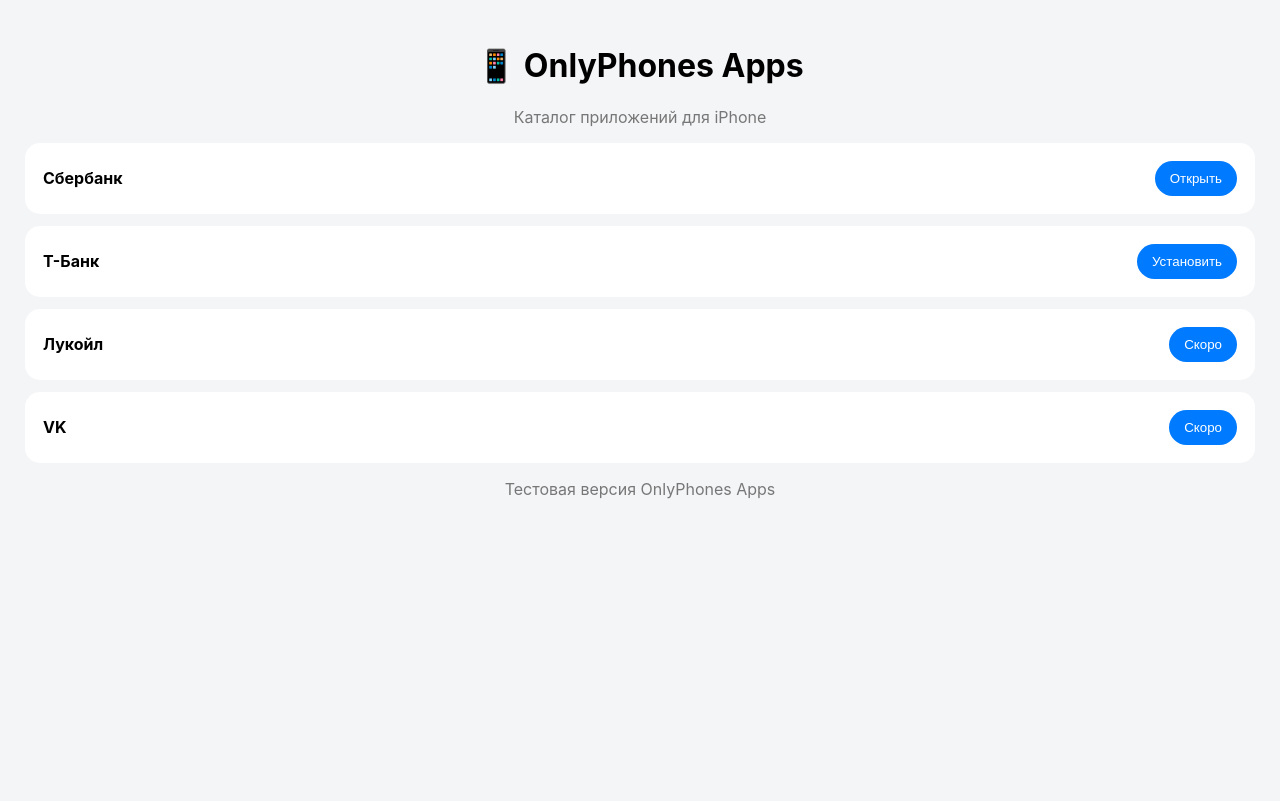
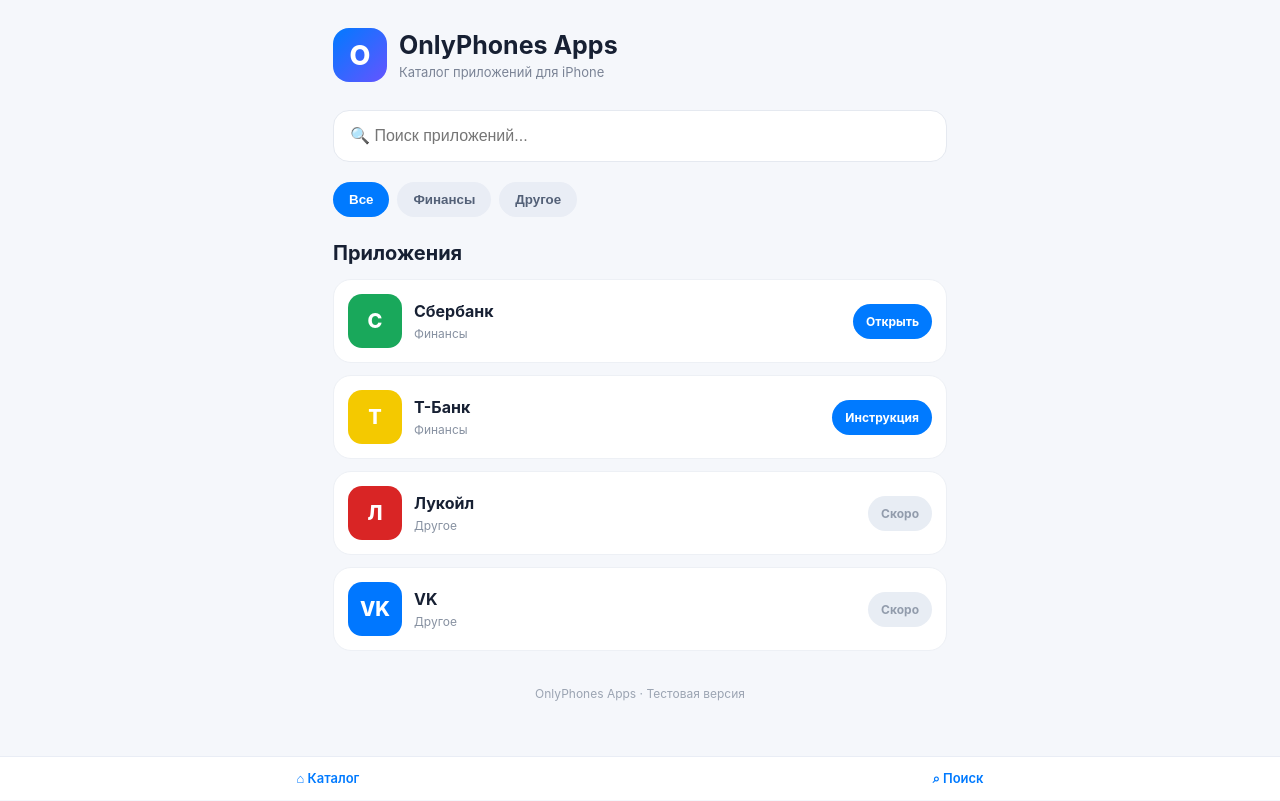
Before and after one commit to roma14102005-png/OnlyPhonesApps, a plain HTML site: page index.html in a window 1280 px wide. Drawn offline with Linux system fonts and the light colour scheme.

Commit message:
Update index.html

```diff
--- a/index.html
+++ b/index.html
@@ -1,61 +1,263 @@
+
 <!DOCTYPE html>
 <html lang="ru">
 <head>
   <meta charset="UTF-8">
-<meta name="viewport" content="width=device-width, initial-scale=1">
+  <meta name="viewport" content="width=device-width, initial-scale=1, viewport-fit=cover">
+  <meta name="theme-color" content="#f5f7fb">
+  <meta name="apple-mobile-web-app-capable" content="yes">
+  <meta name="apple-mobile-web-app-status-bar-style" content="default">
+  <meta name="apple-mobile-web-app-title" content="OnlyPhones">
   <title>OnlyPhones Apps</title>
   <style>
+    * { box-sizing: border-box; }
     body {
-  font-family: -apple-system, sans-serif;
-  background: #f4f5f7;
       margin: 0;
-  padding: 25px;
+      font-family: -apple-system, BlinkMacSystemFont, "Segoe UI", sans-serif;
+      background: #f5f7fb;
+      color: #172033;
     }
-h1 { text-align: center; }
-.subtitle { text-align: center; color: #777; }
-.app {
-  background: white;
-  padding: 18px;
-  margin: 12px 0;
-  border-radius: 15px;
+    .container {
+      max-width: 650px;
+      margin: auto;
+      padding: 28px 18px 100px;
+    }
+    header {
       display: flex;
       align-items: center;
-  justify-content: space-between;
+      gap: 12px;
+      margin-bottom: 28px;
     }
-button {
+    .logo {
+      width: 54px;
+      height: 54px;
+      background: linear-gradient(135deg, #007aff, #6554ff);
+      border-radius: 16px;
+      display: grid;
+      place-items: center;
+      color: white;
+      font-size: 27px;
+      font-weight: 800;
+    }
+    h1 { margin: 0; font-size: 25px; }
+    .subtitle { color: #7b8496; font-size: 13px; margin-top: 4px; }
+    .search {
+      width: 100%;
+      border: 1px solid #e5e9f0;
+      border-radius: 16px;
+      background: white;
+      padding: 16px;
+      font-size: 16px;
+      outline: none;
+      margin-bottom: 20px;
+    }
+    .search:focus { border-color: #007aff; }
+    .filters { display: flex; gap: 8px; margin-bottom: 24px; }
+    .filter {
+      padding: 10px 16px;
+      border: 0;
+      border-radius: 20px;
+      background: #e9edf5;
+      color: #536077;
+      font-weight: 600;
+      cursor: pointer;
+    }
+    .filter.active { background: #007aff; color: white; }
+    h2 { font-size: 20px; margin: 0 0 14px; }
+    .app {
+      display: flex;
+      align-items: center;
+      gap: 12px;
+      background: white;
+      border: 1px solid #edf0f5;
+      border-radius: 18px;
+      padding: 14px;
+      margin-bottom: 12px;
+    }
+    .app-icon {
+      width: 54px;
+      height: 54px;
+      flex-shrink: 0;
+      border-radius: 14px;
+      display: grid;
+      place-items: center;
+      color: white;
+      font-weight: 800;
+      font-size: 20px;
+    }
+    .details { flex: 1; min-width: 0; }
+    .name { font-size: 16px; font-weight: 700; }
+    .category { font-size: 12px; color: #8791a1; margin-top: 5px; }
+    .action {
       background: #007aff;
       color: white;
-  border: none;
-  border-radius: 20px;
-  padding: 10px 15px;
+      text-decoration: none;
+      padding: 10px 13px;
+      border-radius: 18px;
+      font-size: 12px;
+      font-weight: 700;
+      white-space: nowrap;
     }
+    .action.disabled { background: #e8edf4; color: #929cac; }
+    .empty { color: #8791a1; text-align: center; padding: 35px 0; }
+    .footer {
+      text-align: center;
+      color: #9ba4b2;
+      font-size: 12px;
+      margin-top: 35px;
+    }
+    .bottom-nav {
+      position: fixed;
+      bottom: 0;
+      left: 0;
+      right: 0;
+      display: flex;
+      justify-content: space-around;
+      background: rgba(255,255,255,.95);
+      border-top: 1px solid #e9edf5;
+      padding: 13px 10px calc(13px + env(safe-area-inset-bottom));
+    }
+    .bottom-nav a { color: #007aff; text-decoration: none; font-size: 13px; font-weight: 600; }
   </style>
 </head>
 <body>
-<h1>📱 OnlyPhones Apps</h1>
-<p class="subtitle">Каталог приложений для iPhone</p>
+  <main class="container">
+    <header>
+      <div class="logo">O</div>
+      <div>
+        <h1>OnlyPhones Apps</h1>
+        <div class="subtitle">Каталог приложений для iPhone</div>
+      </div>
+    </header>
 
-<div class="app">
-  <strong>Сбербанк</strong>
+    <input id="search" class="search" type="search"
+      placeholder="🔍 Поиск приложений..." aria-label="Поиск приложений">
 
-<a href="https://online.sberbank.ru/" target="_blank" rel="noopener noreferrer"><button>Открыть</button></a>
-
-</div>
-<div class="app">
-  <strong>Т-Банк</strong>
-
-<a href="https://www.tbank.ru/bank/help/interfaces/bank-app/get/login/" target="_blank" rel="noopener noreferrer"><button>Установить</button></a>
-
-</div>
-<div class="app">
-  <strong>Лукойл</strong>
-  <button disabled>Скоро</button>
-</div>
-<div class="app">
-  <strong>VK</strong>
-  <button disabled>Скоро</button>
+    <div class="filters">
+      <button class="filter active" data-category="Все">Все</button>
+      <button class="filter" data-category="Финансы">Финансы</button>
+      <button class="filter" data-category="Другое">Другое</button>
     </div>
 
-<p class="subtitle">Тестовая версия OnlyPhones Apps</p>
+    <h2>Приложения</h2>
+    <div id="apps"></div>
+    <p id="empty" class="empty" hidden>Приложения не найдены</p>
+
+    <div class="footer">OnlyPhones Apps · Тестовая версия</div>
+  </main>
+
+  <nav class="bottom-nav">
+    <a href="#apps">⌂ Каталог</a>
+    <a href="#" id="searchLink">⌕ Поиск</a>
+  </nav>
+
+  <script>
+    const apps = [
+      {
+        name: "Сбербанк",
+        category: "Финансы",
+        color: "#19a85b",
+        symbol: "С",
+        button: "Открыть",
+        url: "https://online.sberbank.ru/"
+      },
+      {
+        name: "Т-Банк",
+        category: "Финансы",
+        color: "#f4c900",
+        symbol: "Т",
+        button: "Инструкция",
+        url: "https://www.tbank.ru/bank/help/interfaces/bank-app/get/login/"
+      },
+      {
+        name: "Лукойл",
+        category: "Другое",
+        color: "#d92525",
+        symbol: "Л",
+        button: "Скоро",
+        url: null
+      },
+      {
+        name: "VK",
+        category: "Другое",
+        color: "#0077ff",
+        symbol: "VK",
+        button: "Скоро",
+        url: null
+      }
+    ];
+
+    const list = document.getElementById("apps");
+    const search = document.getElementById("search");
+    const empty = document.getElementById("empty");
+    let selectedCategory = "Все";
+
+    function render() {
+      const query = search.value.trim().toLocaleLowerCase("ru");
+      list.replaceChildren();
+
+      const filtered = apps.filter(app =>
+        (selectedCategory === "Все" || app.category === selectedCategory) &&
+        app.name.toLocaleLowerCase("ru").includes(query)
+      );
+
+      empty.hidden = filtered.length > 0;
+
+      filtered.forEach(app => {
+        const card = document.createElement("div");
+        card.className = "app";
+
+        const icon = document.createElement("div");
+        icon.className = "app-icon";
+        icon.style.background = app.color;
+        icon.textContent = app.symbol;
+
+        const details = document.createElement("div");
+        details.className = "details";
+
+        const name = document.createElement("div");
+        name.className = "name";
+        name.textContent = app.name;
+
+        const category = document.createElement("div");
+        category.className = "category";
+        category.textContent = app.category;
+
+        details.append(name, category);
+
+        const action = document.createElement(app.url ? "a" : "span");
+        action.className = "action" + (app.url ? "" : " disabled");
+        action.textContent = app.button;
+
+        if (app.url) {
+          action.href = app.url;
+          action.target = "_blank";
+          action.rel = "noopener noreferrer";
+        }
+
+        card.append(icon, details, action);
+        list.append(card);
+      });
+    }
+
+    search.addEventListener("input", render);
+
+    document.querySelectorAll(".filter").forEach(button => {
+      button.addEventListener("click", () => {
+        selectedCategory = button.dataset.category;
+        document.querySelectorAll(".filter").forEach(item =>
+          item.classList.toggle("active", item === button)
+        );
+        render();
+      });
+    });
+
+    document.getElementById("searchLink").addEventListener("click", event => {
+      event.preventDefault();
+      search.focus();
+    });
+
+    render();
+  </script>
 </body>
 </html>
```
Lines whose indentation alone changed are shown as unchanged.
